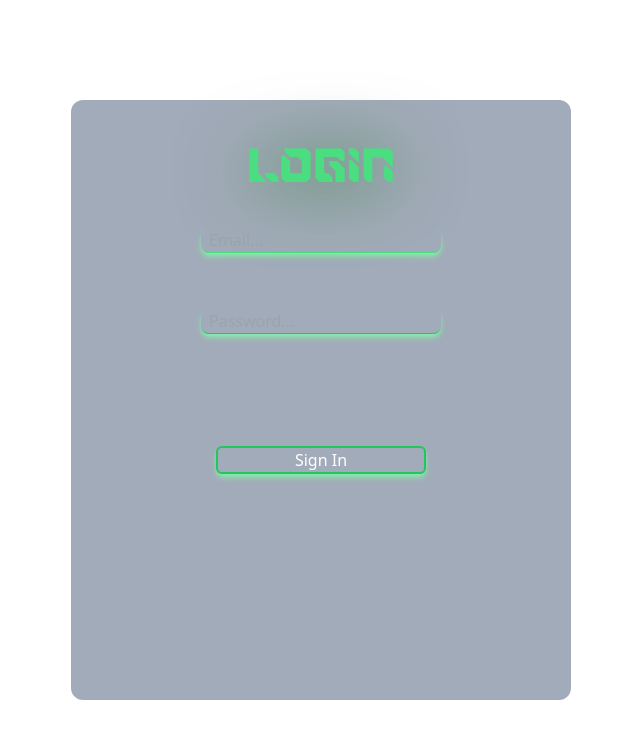
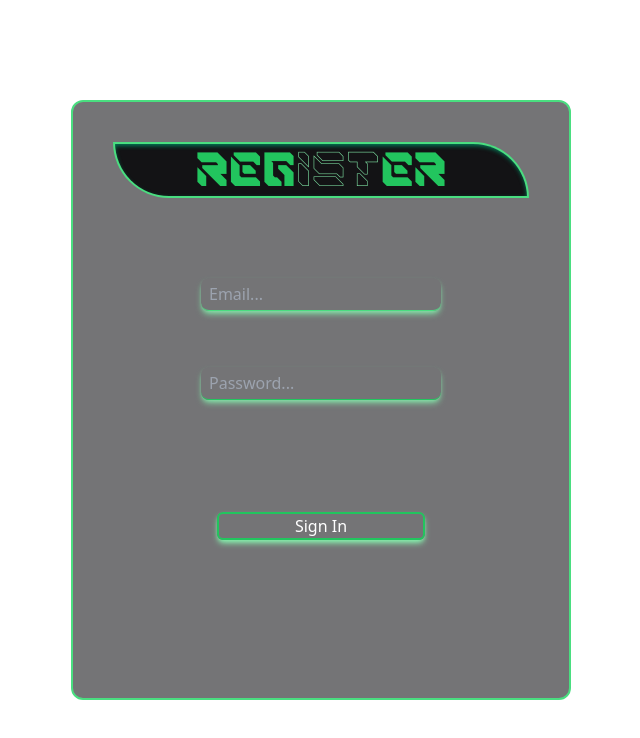
Before and after one commit to LegenB/ChatWaves, a React (Create React App) app in the folder frontend-chatwaves/: page / in a window 1280 px wide. Shown: the top 738 px of the page, without its empty margins (319-959 px from the left). Built offline with nearby package versions, Linux system fonts and the light colour scheme; a web font is replaced by a local one.

Commit message:
Design for Register

```diff
--- a/frontend-chatwaves/src/Components/App.jsx
+++ b/frontend-chatwaves/src/Components/App.jsx
@@ -1,9 +1,11 @@
 import React from 'react'
-import { LoginForm } from './LoginForm/LoginForm'
+//import { LoginForm } from './LoginForm/LoginForm'
+import { Register } from './Register/Register'
+
 export const App = () => {
     return (
       <div className='w-screen h-screen text-white flex justify-center  bg-white dark:bg-slate-800'>
-        <LoginForm/>
+        <Register/>
       </div>
     )
 }
--- /dev/null
+++ b/frontend-chatwaves/src/Components/Register/Register.jsx
@@ -0,0 +1,47 @@
+import React from 'react'
+import bg01 from "../../img/UI_Elemnts/border_01.png";
+
+
+
+
+export const Register = () => {
+
+
+
+    return (
+        <div className='flex justify-center items-center'>
+        <div className='h-[600px] w-[500px] bg-zinc-900 border-2 border-green-400 bg-opacity-60 rounded-xl flex justify-center p-10'>
+            <div className='w-full h-full'>
+                <div className='mb-20 flex justify-center'>
+                    <div className='  border-2 rounded-bl-full rounded-tr-full border-green-400 bg-zinc-950/90 shadow-inner  shadow-emerald-700 w-full h-14'>
+
+                        <h1 className='text-center text-5xl text-green-500 mb-10'>
+                            <span className=' font-Saiba'>R</span>
+                            <span className=' font-Saiba'>e</span   >
+                            <span className=' font-Saiba'>g</span>
+                            <span className=' font-Saiba-Outline text-green-300'>i</span>
+                            <span className=' font-Saiba-Outline text-green-300'>s</span>
+                            <span className=' font-Saiba-Outline text-green-300'>t</span>
+                            <span className=' font-Saiba'>e</span>
+                            <span className=' font-Saiba'>r</span>
+                        </h1>
+
+                    </div>
+                </div>
+
+
+
+                <div>
+                    <form className='text-center'>
+                        <input type="email" placeholder="Email..." className='w-60 shadow-md shadow-green-300/80 border-b rounded-lg px-2 py-1 border-green-400 bg-transparent focus:outline-none'/>
+                        <input type="password" placeholder="Password..." className='w-60 shadow-md shadow-green-300/80 mt-14 border-b rounded-lg px-2 py-1 border-green-500 bg-transparent focus:outline-none'/>
+
+                        <button className='w-6/12 h-7 mt-28 rounded-md border-2 bg-transparent border-green-500 shadow-md shadow-green-300'>Sign In</button>
+                    </form>
+
+                </div>
+            </div>
+        </div>
+    </div>
+    )
+}
```
Also changed, not shown: frontend-chatwaves/src/img/UI_Elemnts/border_01.png (added).
